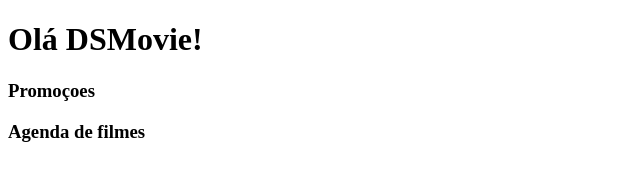
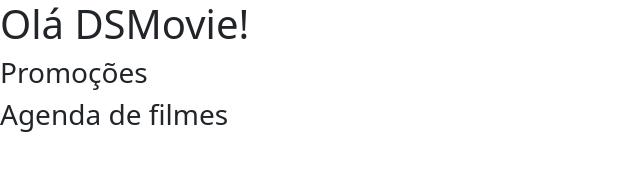
Before and after one commit to silvianasro/dsmovie, a plain HTML site: page index.html in a window 1280 px wide. Shown: the whole page, without its empty margins (0-640 px from the left). Drawn offline with nearby package versions, Linux system fonts and the light colour scheme.

Commit message:
Boostrap

```diff
--- a/index.html
+++ b/index.html
@@ -5,10 +5,11 @@
     <meta http-equiv="X-UA-Compatible" content="IE=edge">
     <meta name="viewport" content="width=device-width, initial-scale=1.0">
     <title>Projeto DSMovie</title>
+    <link href="https://cdn.jsdelivr.net/npm/bootstrap@5.1.3/dist/css/bootstrap.min.css" rel="stylesheet" integrity="sha384-1BmE4kWBq78iYhFldvKuhfTAU6auU8tT94WrHftjDbrCEXSU1oBoqyl2QvZ6jIW3" crossorigin="anonymous">
 </head>
 <body>
     <h1>Olá DSMovie!</h1>
-    <h3>Promoçoes</h3>
+    <h3>Promoções</h3>
     <h3>Agenda de filmes</h3>
 </body>
 </html>
```
